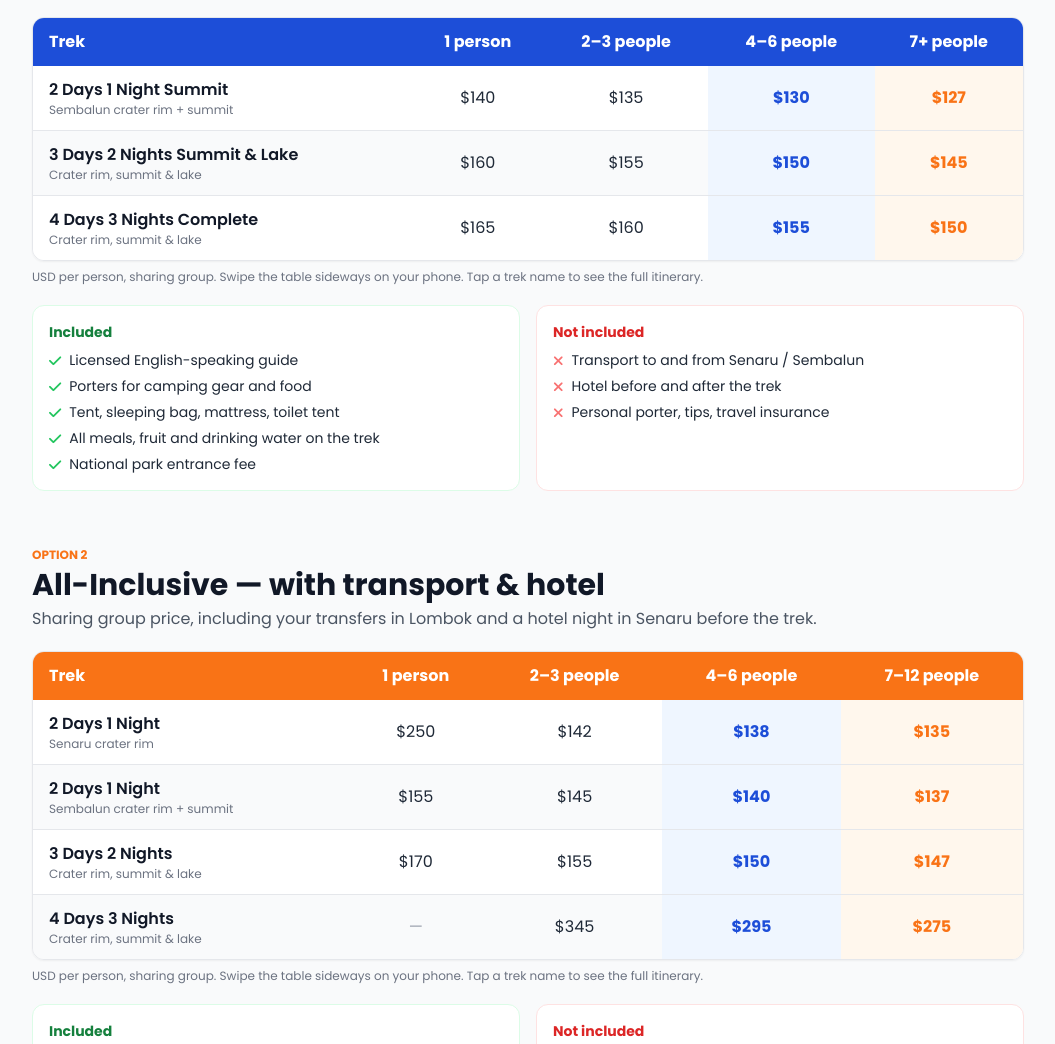
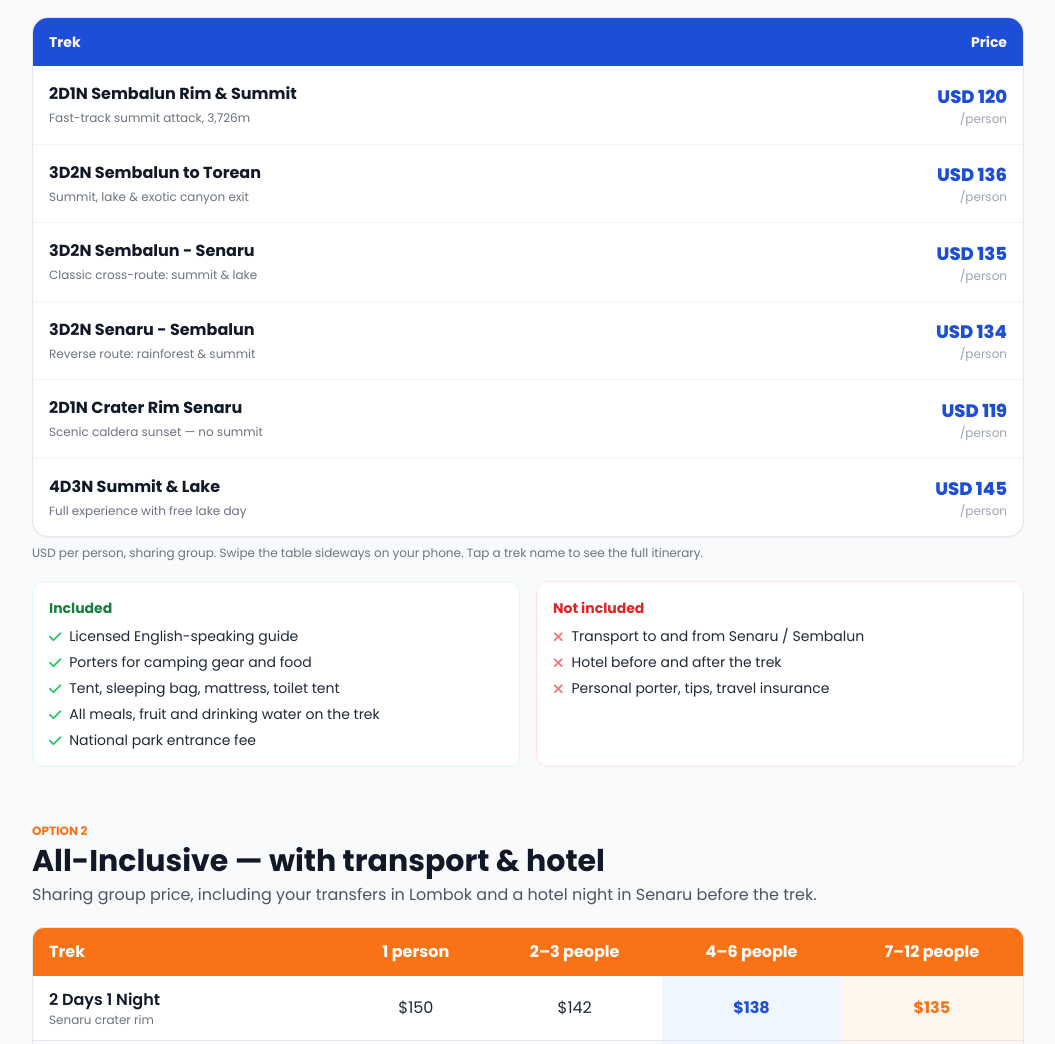
Before and after one commit to transportkita/transportkita.github.io., a plain HTML site: page price/index.html in a window 1280 px wide. Shown: the part 1395-2439 px from the top of the page, without its empty margins (112-1167 px from the left). Drawn offline with nearby package versions, Linux system fonts and the light colour scheme.

Commit message:
Update index.html

```diff
--- a/price/index.html
+++ b/price/index.html
@@ -137,7 +137,7 @@
                 <a href="#trek-only" class="block bg-white rounded-2xl border-2 border-blue-200 hover:border-primary p-6 transition-colors">
                     <p class="text-xs font-bold text-primary uppercase mb-1">Option 1</p>
                     <h3 class="text-xl font-bold text-gray-900 mb-1">Trek Only</h3>
-                    <p class="text-sm text-gray-500 mb-4">From <span class="text-2xl font-extrabold text-gray-900">$127</span> /person</p>
+                    <p class="text-sm text-gray-500 mb-4">From <span class="text-2xl font-extrabold text-gray-900">$120</span> /person</p>
                     <ul class="space-y-1.5 text-sm text-gray-700">
                         <li class="flex gap-2"><i class="fa-solid fa-check text-green-500 mt-1"></i><span>The full trek with guide, porters, gear, meals and park permit</span></li>
                         <li class="flex gap-2"><i class="fa-solid fa-xmark text-red-400 mt-1"></i><span>No transport — you meet us at the trek start in Senaru or Sembalun</span></li>
@@ -179,21 +179,109 @@
             <p class="text-xs font-bold text-primary uppercase mb-1">Option 1</p>
             <h2 class="text-2xl md:text-3xl font-bold text-gray-900 mb-1">Trek Only — without transport &amp; hotel</h2>
             <p class="text-gray-600 mb-5">Sharing group price. You meet our team at the start of the trek in Senaru or Sembalun.</p>
-            <div class="overflow-x-auto rounded-xl border border-gray-200 shadow-sm">
-                <table class="w-full min-w-[560px] border-collapse text-sm md:text-base">
-                    <thead><tr class="bg-primary text-white"><th class="px-4 py-3 text-left font-bold">Trek</th><th class="px-4 py-3 text-center font-bold whitespace-nowrap">1 person</th><th class="px-4 py-3 text-center font-bold whitespace-nowrap">2–3 people</th><th class="px-4 py-3 text-center font-bold whitespace-nowrap">4–6 people</th><th class="px-4 py-3 text-center font-bold whitespace-nowrap">7+ people</th></tr></thead>
-                    <tbody class="divide-y divide-gray-200">
-                    <tr class="bg-white">
-                        <td class="px-4 py-3"><a href="../packages/2d1n-summit.html" class="font-semibold text-gray-900 hover:text-primary">2 Days 1 Night Summit</a><span class="block text-xs text-gray-500">Sembalun crater rim + summit</span></td>
-                        <td class="px-4 py-3 text-center">$140</td><td class="px-4 py-3 text-center">$135</td><td class="px-4 py-3 text-center font-bold text-primary bg-blue-50">$130</td><td class="px-4 py-3 text-center font-bold text-secondary bg-orange-50">$127</td>
+            <div class="overflow-hidden rounded-2xl border border-gray-200 bg-white shadow-sm">
+    <table class="w-full border-collapse">
+        <thead>
+            <tr class="bg-primary text-white">
+                <th class="px-4 py-3.5 text-left text-sm font-bold">Trek</th>
+                <th class="px-4 py-3.5 text-right text-sm font-bold">Price</th>
             </tr>
-                    <tr class="bg-gray-50">
-                        <td class="px-4 py-3"><a href="../packages/3d2n-summit-lake.html" class="font-semibold text-gray-900 hover:text-primary">3 Days 2 Nights Summit & Lake</a><span class="block text-xs text-gray-500">Crater rim, summit & lake</span></td>
-                        <td class="px-4 py-3 text-center">$160</td><td class="px-4 py-3 text-center">$155</td><td class="px-4 py-3 text-center font-bold text-primary bg-blue-50">$150</td><td class="px-4 py-3 text-center font-bold text-secondary bg-orange-50">$145</td>
+        </thead>
+        <tbody class="divide-y divide-gray-100">
+            <!-- Paket 1 -->
+            <tr class="hover:bg-gray-50 transition-colors">
+                <td class="px-4 py-4 align-middle">
+                    <a href="../packages/2d1n-summit.html" class="block text-base font-bold text-gray-900 hover:text-primary">
+                        2D1N Sembalun Rim &amp; Summit
+                    </a>
+                    <span class="mt-0.5 block text-xs leading-relaxed text-gray-500">
+                        Fast-track summit attack, 3,726m
+                    </span>
+                </td>
+                <td class="px-4 py-4 text-right align-middle whitespace-nowrap">
+                    <span class="block text-lg font-extrabold text-primary">USD 120</span>
+                    <span class="block text-xs text-gray-400">/person</span>
+                </td>
             </tr>
-                    <tr class="bg-white">
-                        <td class="px-4 py-3"><a href="../packages/4d3n-complete.html" class="font-semibold text-gray-900 hover:text-primary">4 Days 3 Nights Complete</a><span class="block text-xs text-gray-500">Crater rim, summit & lake</span></td>
-                        <td class="px-4 py-3 text-center">$165</td><td class="px-4 py-3 text-center">$160</td><td class="px-4 py-3 text-center font-bold text-primary bg-blue-50">$155</td><td class="px-4 py-3 text-center font-bold text-secondary bg-orange-50">$150</td>
+
+            <!-- Paket 2 -->
+            <tr class="hover:bg-gray-50 transition-colors">
+                <td class="px-4 py-4 align-middle">
+                    <a href="../packages/3d2n-sembalun-torean.html" class="block text-base font-bold text-gray-900 hover:text-primary">
+                        3D2N Sembalun to Torean
+                    </a>
+                    <span class="mt-0.5 block text-xs leading-relaxed text-gray-500">
+                        Summit, lake &amp; exotic canyon exit
+                    </span>
+                </td>
+                <td class="px-4 py-4 text-right align-middle whitespace-nowrap">
+                    <span class="block text-lg font-extrabold text-primary">USD 136</span>
+                    <span class="block text-xs text-gray-400">/person</span>
+                </td>
+            </tr>
+
+            <!-- Paket 3 -->
+            <tr class="hover:bg-gray-50 transition-colors">
+                <td class="px-4 py-4 align-middle">
+                    <a href="../packages/3d2n-summit-lake.html" class="block text-base font-bold text-gray-900 hover:text-primary">
+                        3D2N Sembalun - Senaru
+                    </a>
+                    <span class="mt-0.5 block text-xs leading-relaxed text-gray-500">
+                        Classic cross-route: summit &amp; lake
+                    </span>
+                </td>
+                <td class="px-4 py-4 text-right align-middle whitespace-nowrap">
+                    <span class="block text-lg font-extrabold text-primary">USD 135</span>
+                    <span class="block text-xs text-gray-400">/person</span>
+                </td>
+            </tr>
+
+            <!-- Paket 4 -->
+            <tr class="hover:bg-gray-50 transition-colors">
+                <td class="px-4 py-4 align-middle">
+                    <a href="../packages/3d2n-senaru-sembalun.html" class="block text-base font-bold text-gray-900 hover:text-primary">
+                        3D2N Senaru - Sembalun
+                    </a>
+                    <span class="mt-0.5 block text-xs leading-relaxed text-gray-500">
+                        Reverse route: rainforest &amp; summit
+                    </span>
+                </td>
+                <td class="px-4 py-4 text-right align-middle whitespace-nowrap">
+                    <span class="block text-lg font-extrabold text-primary">USD 134</span>
+                    <span class="block text-xs text-gray-400">/person</span>
+                </td>
+            </tr>
+
+            <!-- Paket 5 -->
+            <tr class="hover:bg-gray-50 transition-colors">
+                <td class="px-4 py-4 align-middle">
+                    <a href="../packages/2d1n-crater-rim-senaru.html" class="block text-base font-bold text-gray-900 hover:text-primary">
+                        2D1N Crater Rim Senaru
+                    </a>
+                    <span class="mt-0.5 block text-xs leading-relaxed text-gray-500">
+                        Scenic caldera sunset — no summit
+                    </span>
+                </td>
+                <td class="px-4 py-4 text-right align-middle whitespace-nowrap">
+                    <span class="block text-lg font-extrabold text-primary">USD 119</span>
+                    <span class="block text-xs text-gray-400">/person</span>
+                </td>
+            </tr>
+
+            <!-- Paket 6 -->
+            <tr class="hover:bg-gray-50 transition-colors">
+                <td class="px-4 py-4 align-middle">
+                    <a href="../packages/4d3n-complete.html" class="block text-base font-bold text-gray-900 hover:text-primary">
+                        4D3N Summit &amp; Lake
+                    </a>
+                    <span class="mt-0.5 block text-xs leading-relaxed text-gray-500">
+                        Full experience with free lake day
+                    </span>
+                </td>
+                <td class="px-4 py-4 text-right align-middle whitespace-nowrap">
+                    <span class="block text-lg font-extrabold text-primary">USD 145</span>
+                    <span class="block text-xs text-gray-400">/person</span>
+                </td>
             </tr>
         </tbody>
     </table>
@@ -220,7 +308,7 @@
                     <tbody class="divide-y divide-gray-200">
                     <tr class="bg-white">
                         <td class="px-4 py-3"><a href="../packages/2d1n-senaru-crater-rim.html" class="font-semibold text-gray-900 hover:text-primary">2 Days 1 Night</a><span class="block text-xs text-gray-500">Senaru crater rim</span></td>
-                        <td class="px-4 py-3 text-center">$250</td><td class="px-4 py-3 text-center">$142</td><td class="px-4 py-3 text-center font-bold text-primary bg-blue-50">$138</td><td class="px-4 py-3 text-center font-bold text-secondary bg-orange-50">$135</td>
+                        <td class="px-4 py-3 text-center">$150</td><td class="px-4 py-3 text-center">$142</td><td class="px-4 py-3 text-center font-bold text-primary bg-blue-50">$138</td><td class="px-4 py-3 text-center font-bold text-secondary bg-orange-50">$135</td>
                     </tr>
                     <tr class="bg-gray-50">
                         <td class="px-4 py-3"><a href="../packages/2d1n-summit.html" class="font-semibold text-gray-900 hover:text-primary">2 Days 1 Night</a><span class="block text-xs text-gray-500">Sembalun crater rim + summit</span></td>
@@ -232,7 +320,7 @@
                     </tr>
                     <tr class="bg-gray-50">
                         <td class="px-4 py-3"><a href="../packages/4d3n-complete.html" class="font-semibold text-gray-900 hover:text-primary">4 Days 3 Nights</a><span class="block text-xs text-gray-500">Crater rim, summit & lake</span></td>
-                        <td class="px-4 py-3 text-center"><span class='text-gray-400' title='Not available for 1 person'>—</span></td><td class="px-4 py-3 text-center">$345</td><td class="px-4 py-3 text-center font-bold text-primary bg-blue-50">$295</td><td class="px-4 py-3 text-center font-bold text-secondary bg-orange-50">$275</td>
+                        <td class="px-4 py-3 text-center"><span class='text-gray-400' title='Not available for 1 person'></span>350</td><td class="px-4 py-3 text-center">$325</td><td class="px-4 py-3 text-center font-bold text-primary bg-blue-50">$295</td><td class="px-4 py-3 text-center font-bold text-secondary bg-orange-50">$275</td>
                     </tr>
                     </tbody>
                 </table>
```
Lines whose indentation alone changed are shown as unchanged.
